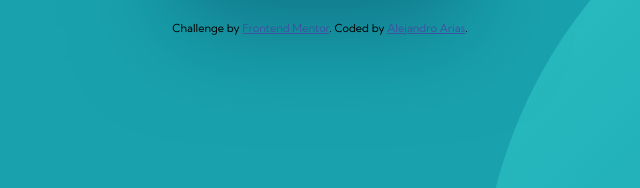
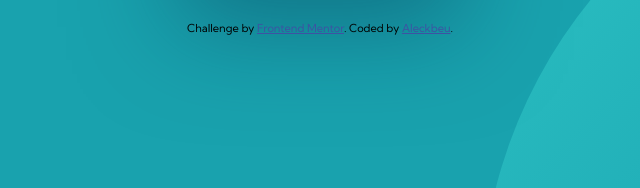
Before and after one commit to alejandroariasag/csb-gfoos, a plain HTML site: page index.html in a window 1280 px wide. Shown: the part 581-769 px from the top of the page, 320-960 px from the left. Drawn offline with Linux system fonts and the light colour scheme.

Commit message:
Change URLs to Aleckbeu

```diff
--- a/index.html
+++ b/index.html
@@ -1,16 +1,12 @@
 <!DOCTYPE html>
 <html lang="en">
+
 <head>
     <meta charset="UTF-8" />
     <meta name="viewport" content="width=device-width, initial-scale=1.0" />
     <!-- displays site properly based on user's device -->
 
-    <link
-      rel="icon"
-      type="image/png"
-      sizes="32x32"
-      href="./images/favicon-32x32.png"
-    />
+    <link rel="icon" type="image/png" sizes="32x32" href="./images/favicon-32x32.png" />
     <link rel="stylesheet" href="style.css" />
     <title>Frontend Mentor | Profile card component</title>
 
@@ -21,11 +17,13 @@
             font-size: 11px;
             text-align: center;
         }
+
         .attribution a {
             color: hsl(228, 45%, 44%);
         }
     </style>
 </head>
+
 <body>
     <div class="container">
         <div class="card">
@@ -41,10 +39,10 @@
         </div>
         <div class="attribution">
             Challenge by
-        <a href="https://www.frontendmentor.io?ref=challenge" target="_blank"
-          >Frontend Mentor</a
-        >. Coded by <a href="#">Alejandro Arias</a>.
+            <a href="https://www.frontendmentor.io?ref=challenge" target="_blank">Frontend Mentor</a
+        >. Coded by <a href="https://www.aleckbeu.com">Aleckbeu</a>.
         </div>
     </div>
 </body>
+
 </html>
```
Also changed, not shown: README.md, 1 other file. Lines whose indentation alone changed are shown as unchanged.
